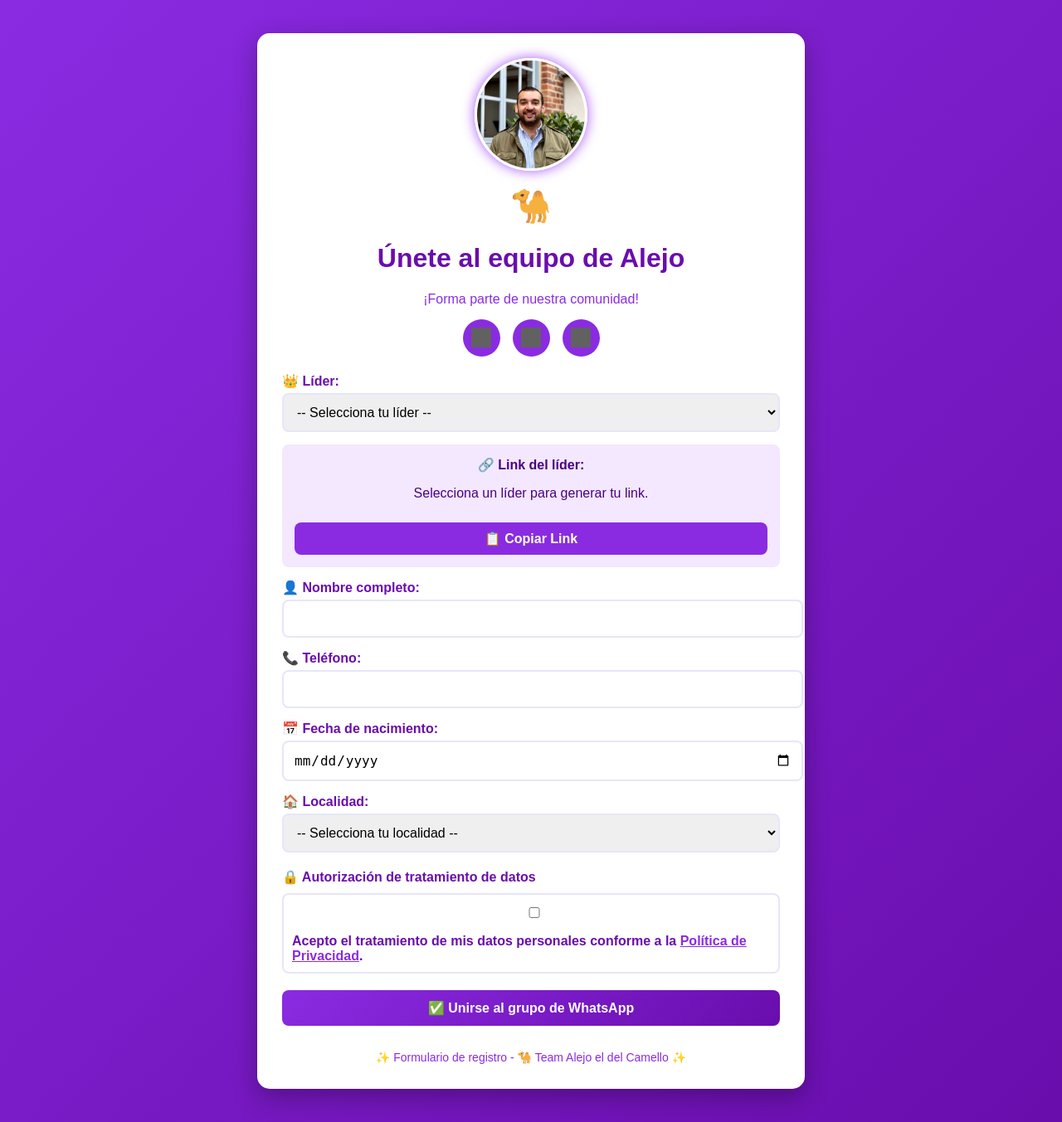
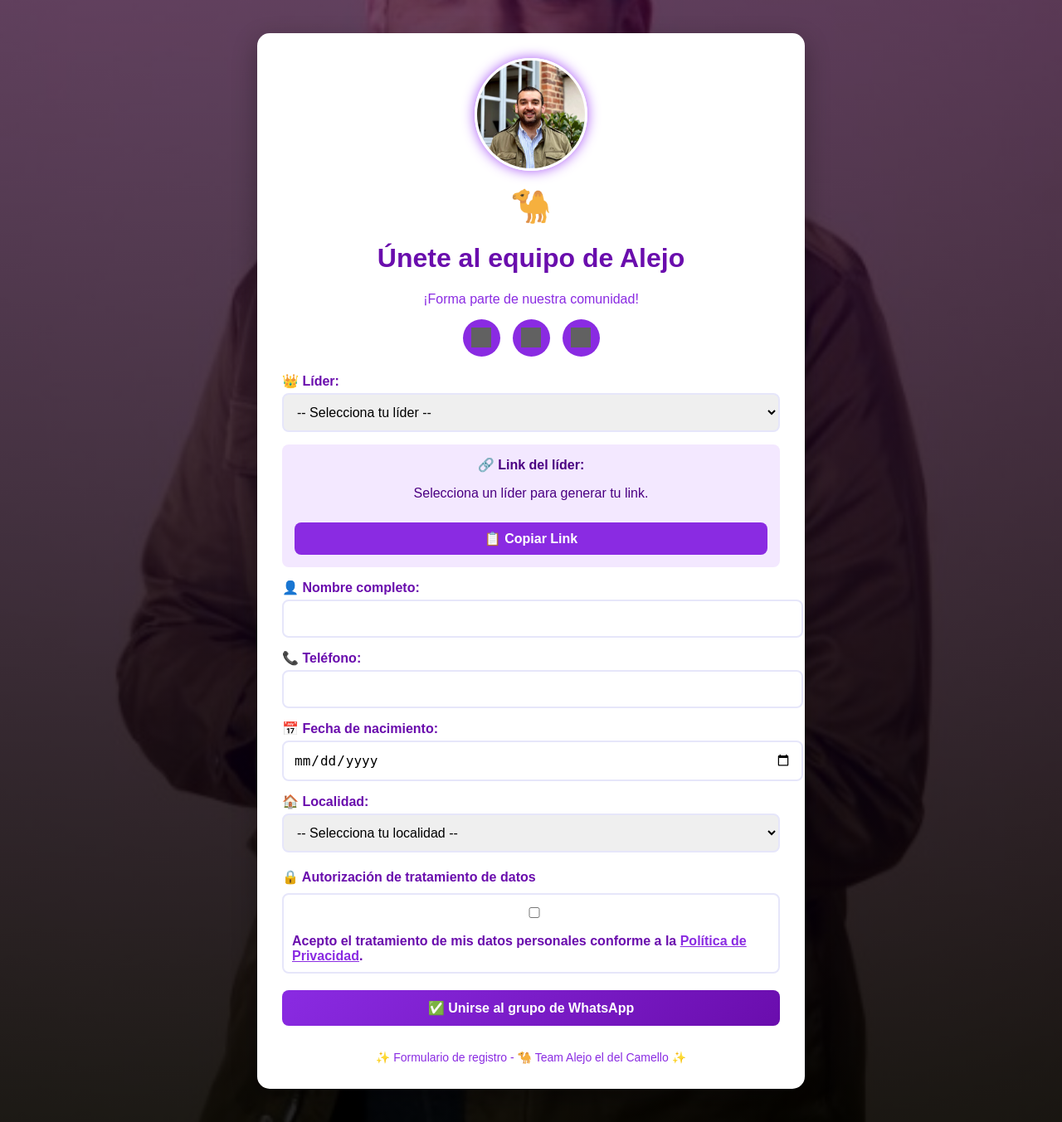
Before and after one commit to dssanche/mi_registro_whatsapp, a Flask app: page / in a window 1280 px wide. Shown: the whole page at 83% size. Run offline with Flask 3, Linux system fonts and the light colour scheme; grey boxes are pictures that could not be loaded.

Commit message:
Cambio en el fondo

```diff
--- a/templates/registro.html
+++ b/templates/registro.html
@@ -2,14 +2,20 @@
 <html lang="es">
 <head>
     <meta charset="UTF-8">
-    <title>🐪 Registro - Team Alejo el del Camello 🐪</title>
+    <title>🐪 Team Alejo el del Camello 🐪</title>
+    <link rel="icon" href="static/camel.png" type="image/png">
     <style>
         body {
-            font-family: 'Arial', sans-serif;
-            background: linear-gradient(135deg, #8A2BE2, #6A0DAD);
             margin: 0;
-            padding: 0;
-            color: #333;
+      font-family: 'Poppins', sans-serif;
+      background: linear-gradient(to bottom, rgba(40, 0, 60, 0.65), rgba(0, 0, 0, 0.85)),
+                  url('static/Alejo reloj.jpg') no-repeat center center/cover;
+      color: white;
+      text-align: center;
+      min-height: 100vh;
+      display: flex;
+      flex-direction: column;
+      justify-content: space-between;;
         }
         .container {
             max-width: 600px;
```
Also changed, not shown: static/Alejo reloj.jpg (added), static/camel-silhouette-morado.png (added).
